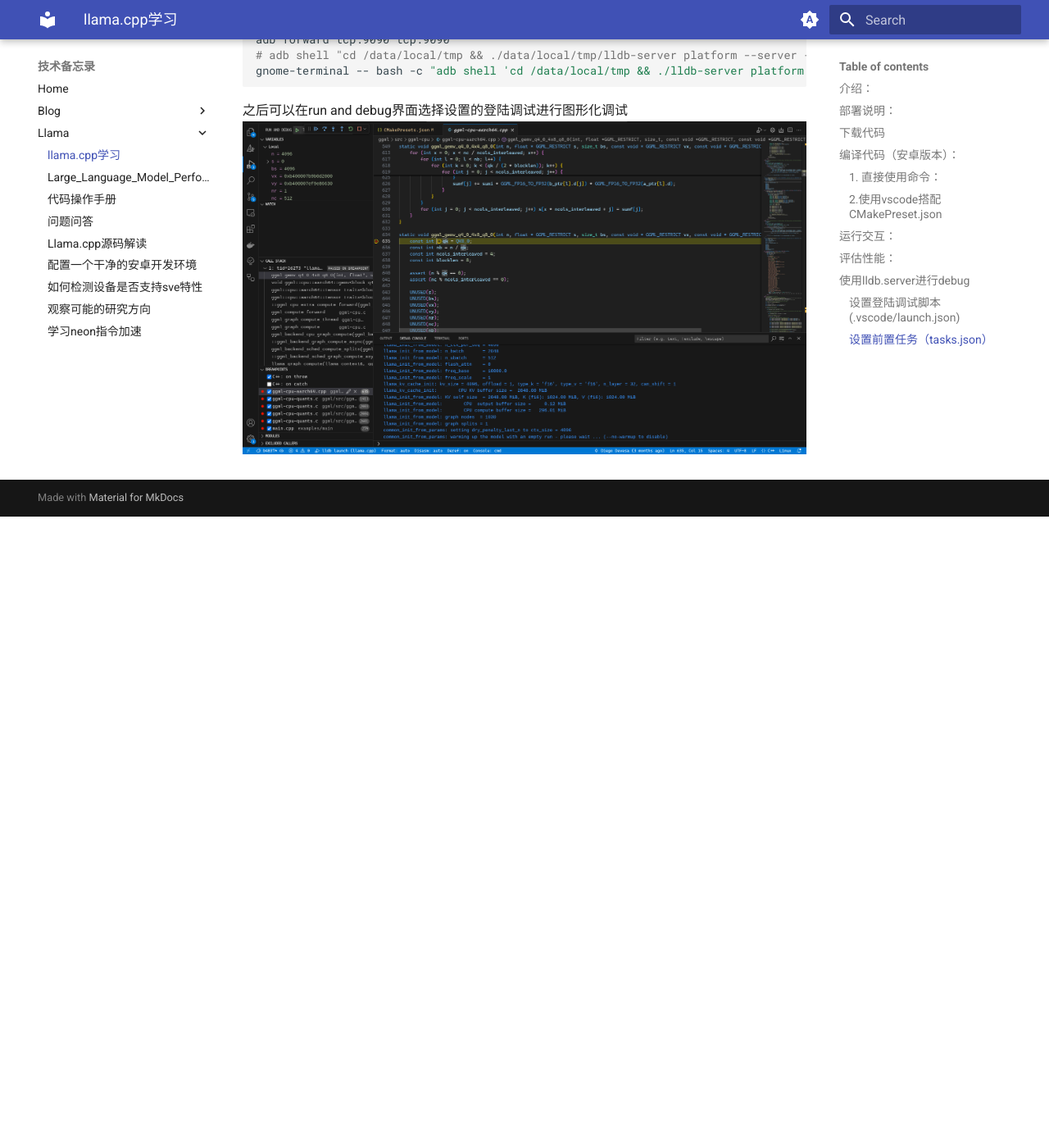
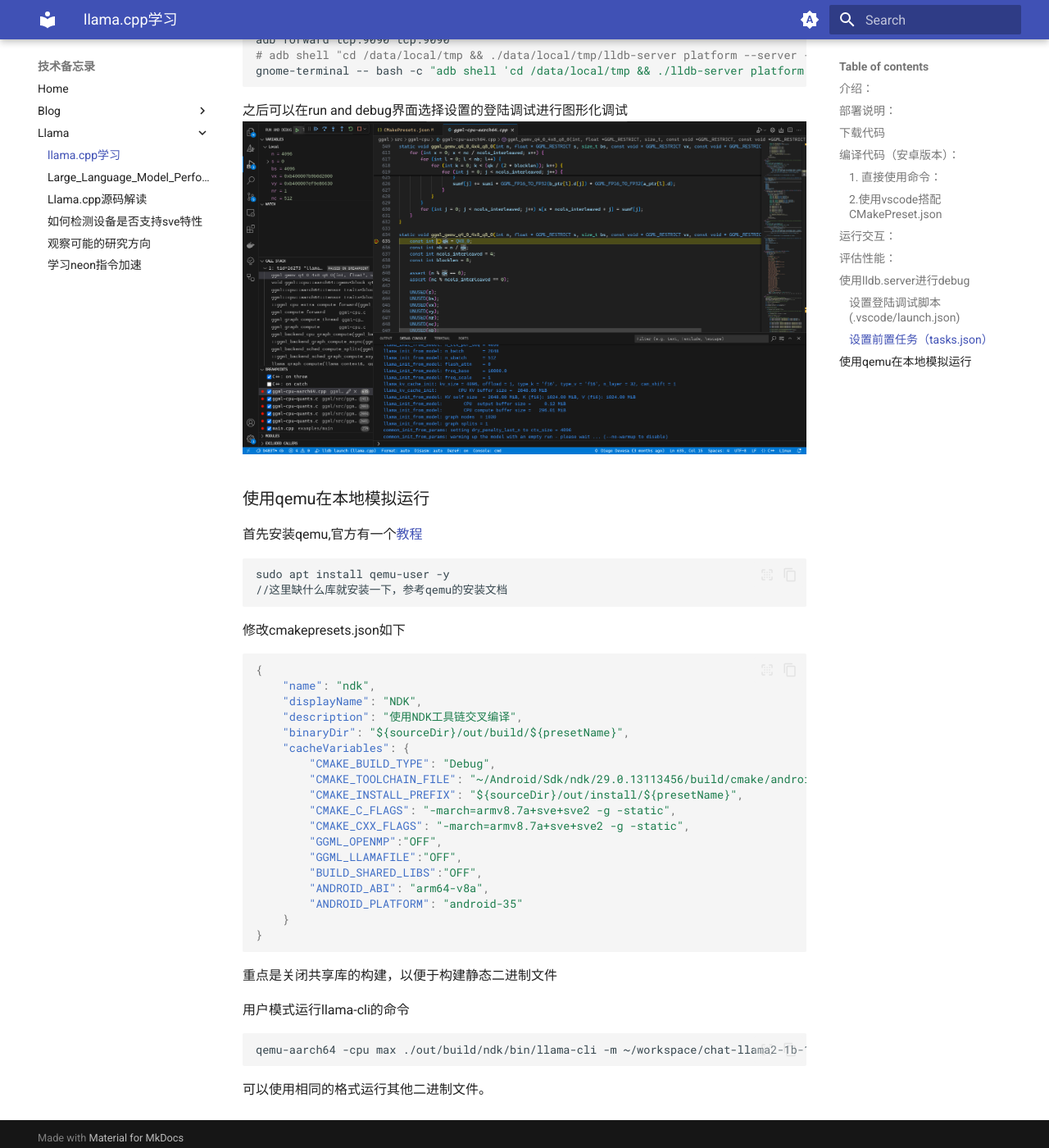
Before and after one commit to kuoihao/blog, an MkDocs documentation site: the page built from docs/Llama/llama.cpp配置环境.md, in a window 1280 px wide and 1400 px high, scrolled down 5410 px. Shown: the whole window at 82% size. Built offline with MkDocs 1.6.1 and Material for MkDocs 9.7.7, drawn with Linux system fonts in a browser that asks for light colours; before the commit the page ends 6040 px from its top, so only the background shows below that.

Commit message:
新增静态构建和qemu本地模拟

````diff
--- a/docs/Llama/llama.cpp.md
+++ b/docs/Llama/llama.cpp配置环境.md
@@ -61,7 +61,6 @@
 adb push ./out/build/ndk /data/local/tmp/
 ```
 将编译后的文件传输到/data/local/tmp/ndk文件夹下
-
 ### 评估性能：
 编写监控脚本monitor.sh
 ```bash
@@ -129,10 +128,7 @@
 
 火焰图：
 ![](README_IMG/out.svg)
-
-
 ### 使用lldb.server进行debug
-
 #### 设置登陆调试脚本(.vscode/launch.json)
 ```json
 {
@@ -162,7 +158,6 @@
     ]
 }
 ```
-
 #### 设置前置任务（tasks.json）
 ```json
 {
@@ -188,3 +183,43 @@
 
 之后可以在run and debug界面选择设置的登陆调试进行图形化调试
 ![alt text](README_IMG/图形化调试.png)
+
+
+
+### 使用qemu在本地模拟运行
+
+首先安装qemu,官方有一个[教程](https://learn.arm.com/learning-paths/servers-and-cloud-computing/sve/sve_armie/)
+
+```bash
+sudo apt install qemu-user -y
+//这里缺什么库就安装一下，参考qemu的安装文档
+```
+
+修改cmakepresets.json如下
+```json
+{
+    "name": "ndk",
+    "displayName": "NDK",
+    "description": "使用NDK工具链交叉编译",
+    "binaryDir": "${sourceDir}/out/build/${presetName}",
+    "cacheVariables": {
+        "CMAKE_BUILD_TYPE": "Debug",
+        "CMAKE_TOOLCHAIN_FILE": "~/Android/Sdk/ndk/29.0.13113456/build/cmake/android.toolchain.cmake",
+        "CMAKE_INSTALL_PREFIX": "${sourceDir}/out/install/${presetName}",
+        "CMAKE_C_FLAGS": "-march=armv8.7a+sve+sve2 -g -static",
+        "CMAKE_CXX_FLAGS": "-march=armv8.7a+sve+sve2 -g -static",
+        "GGML_OPENMP":"OFF",
+        "GGML_LLAMAFILE":"OFF",
+        "BUILD_SHARED_LIBS":"OFF",
+        "ANDROID_ABI": "arm64-v8a",
+        "ANDROID_PLATFORM": "android-35"
+    }
+}
+```
+重点是关闭共享库的构建，以便于构建静态二进制文件
+
+用户模式运行llama-cli的命令
+```bash
+qemu-aarch64 -cpu max ./out/build/ndk/bin/llama-cli -m ~/workspace/chat-llama2-1b-1.0.Q4_0.gguf
+```
+可以使用相同的格式运行其他二进制文件。
--- a/mkdocs.yml
+++ b/mkdocs.yml
@@ -60,12 +60,9 @@
      - blog/index.md
   - Llama:
     - Llama/index.md
-    - Llama/llama.cpp.md
+    - Llama/llama.cpp配置环境.md
     - Llama/2410.03613.md
-    - Llama/代码操作手册.md
-    - Llama/问题问答.md
     - Llama/llama.cpp源码解读.md
-    - Llama/配置一个干净的安卓开发环境.md
     - Llama/如何检测设备是否支持sve特性.md
     - Llama/观察可能的研究方向.md
     - Llama/学习neon指令加速.md
````
Also changed, not shown: docs/Llama/代码操作手册.md (deleted, +0 -70 lines), docs/Llama/如何检测设备是否支持sve特性.md (+9 -6 lines), docs/Llama/配置一个干净的安卓开发环境.md (deleted, +0 -100 lines), docs/Llama/问题问答.md (deleted, +0 -80 lines).
